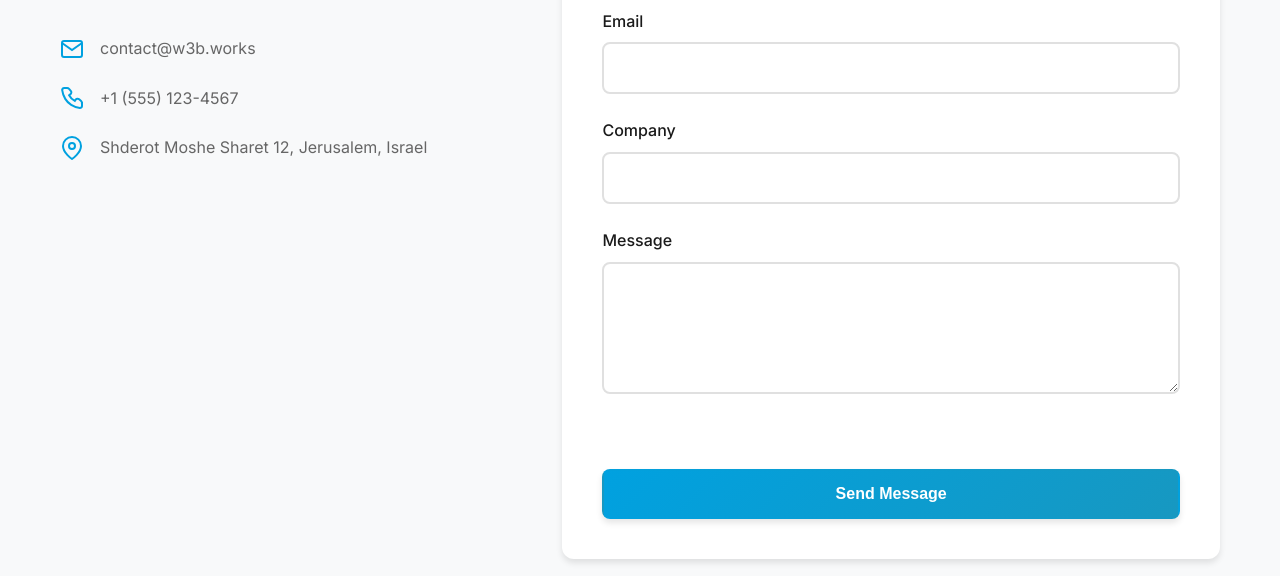
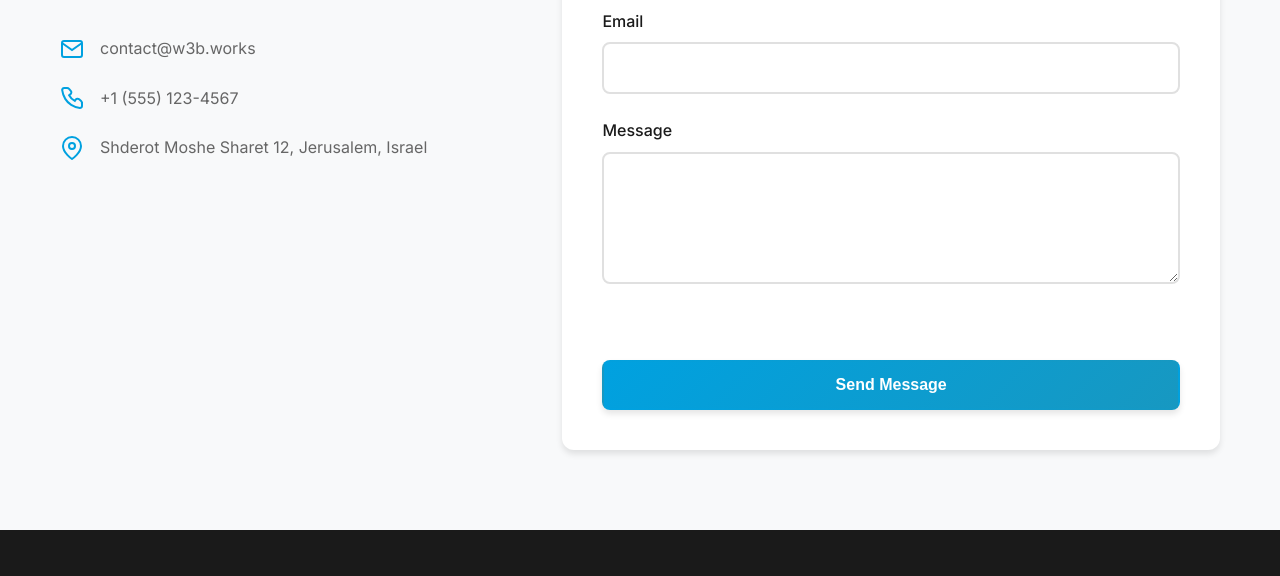
Before and after one commit to arielberg/w3b.works, a website: page index.html in a window 1280 px wide. Shown: the part 4106-4682 px from the top of the page. Drawn offline with Linux system fonts and the light colour scheme.

Commit message:
with company

```diff
--- a/index.html
+++ b/index.html
@@ -290,10 +290,6 @@
                         <input type="email" id="email" name="email" required>
                     </div>
                     <div class="form-group">
-                        <label for="company">Company</label>
-                        <input type="text" id="company" name="company">
-                    </div>
-                    <div class="form-group">
                         <label for="message">Message</label>
                         <textarea id="message" name="message" rows="5" required></textarea>
                     </div>
```
